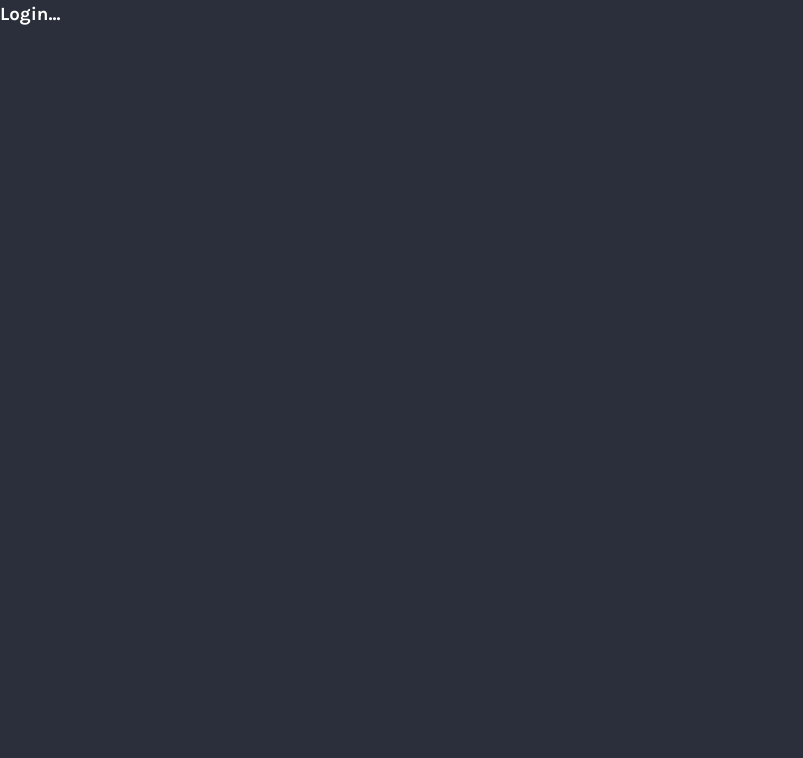
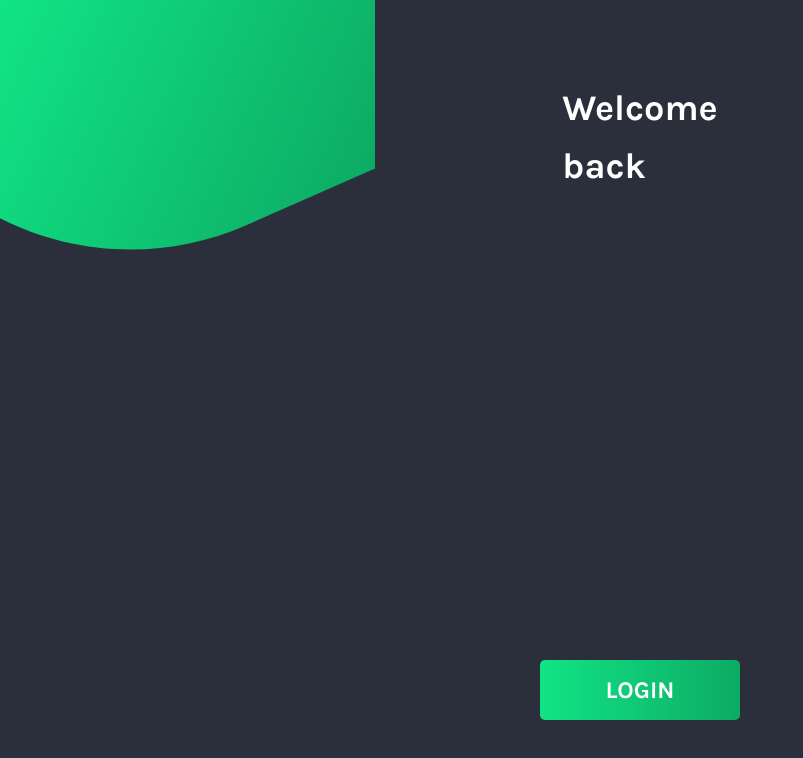
Before and after one commit to DomDew/scores-saver, a React (Create React App) app in the folder client/: page /login in a window 1280 px wide. Shown: the top 758 px of the page, without its empty margins (0-803 px from the left). Built offline with nearby package versions, Linux system fonts and the light colour scheme.

Commit message:
Animate transition to login component - create form-page-background svg

```diff
--- a/client/src/App.js
+++ b/client/src/App.js
@@ -1,36 +1,37 @@
 // DEPENDENCIES
-import React, { useState, useMemo } from "react";
+import React, { useState, useMemo } from 'react';
 import {
-  BrowserRouter as Router,
   Switch,
   Route,
-} from "react-router-dom";
-import { UserContext } from "./utils/UserContext";
-import ReactCSSTransitionGroup from 'react-transition-group';
+  useLocation
+} from 'react-router-dom';
+// import { UserContext } from './utils/UserContext';
+import { AnimatePresence } from 'framer-motion'
 
 // COMPONENTS
-import Home from "./components/Home";
-import Login from "./components/Login";
+import Home from './components/Home';
+import Login from './components/Login';
 
 // STYLES
 import './styles/_main-container.scss'
 import './styles/_fonts.scss'
 import './styles/_main-button.scss'
 import './styles/_subheader.scss'
+import './styles/_home-logo.scss'
+import './styles/_form-page.scss'
 
 export default function AppRouter() {
-  const [user, setUser] = useState(null)
+  // const [user, setUser] = useState(null)
 
-  const userValue = useMemo(() => ({user, setUser}), [user, setUser]);
+  // const userValue = useMemo(() => ({user, setUser}), [user, setUser]);
+  const location = useLocation();
 
   return (
-    <Router>
-      <Switch>
-        <UserContext.Provider value={userValue}>
+      <AnimatePresence exitBeforeEnter initial={false}>
+        <Switch location={location} key={location.pathname}>
           <Route path="/" exact component={Home} />
           <Route path="/login" component={Login} />
-        </UserContext.Provider>
-      </Switch>
-    </Router>
+        </Switch>
+      </AnimatePresence>
   );
 }
--- a/client/src/components/Home.js
+++ b/client/src/components/Home.js
@@ -1,6 +1,7 @@
 // DEPENDENCIES
 import React from 'react'
 import { Link } from 'react-router-dom'
+import { motion } from 'framer-motion'
 
 // COMPONENTS
 import MainButton from './MainButton'
@@ -14,11 +15,39 @@ import logo from "../images/logo.svg"
 export default function Home() {
   return (
       <div className="main-container">
+        <motion.div
+          initial={{y: -500}}
+          animate={{y: 0}}
+          exit={{ y: -500 }}
+          transition={{
+            duration: 0.5,
+            ease: "easeInOut"
+          }}
+        >
+          <header style={{
+            display: 'flex',
+            flexDirection: 'column',
+            justifyContent: 'space-between',
+            minHeight: '400px'
+          }
+          }>
             <img src={logo} className="home-logo" alt="The Scores Saver Logo: A die showing the number five ontop of two crossed measures with the text 'Scores Saver' beneath" />
             <h3 className="home-subheader">Keep track of your tabletop scores. <br></br>Anytime, anywhere!</h3>
+          </header>
+        </motion.div>
+        <motion.div
+          initial={{scaleX: 0}}
+          animate={{scaleX: 1}}
+          exit={{scaleX: 0}}
+          transition={{
+            duration: 0.5,
+            ease: "easeInOut"
+          }}
+        >
           <Link to="/login">
             <MainButton btnText="get started" />
           </Link>
+        </motion.div>
       </div>
   )
 }
--- a/client/src/components/Login.js
+++ b/client/src/components/Login.js
@@ -1,9 +1,51 @@
+// DEPENDENCIES
 import React from 'react'
+import { motion } from 'framer-motion'
+
+// COMPONENTS
+import MainButton from './MainButton'
+
+// IMAGES
+import formPageBackground from '../images/form-page-background.svg'
 
 export default function Login() {
   return (
-    <div>
-      <h3>Login...</h3>
+    <div className="main-container">
+      <motion.img
+          initial={{ y: -800 }}
+          animate={{ y: 0 }}
+          exit={{ y: -800}}
+          transition={{
+            duration: 0.7,
+            ease: "easeInOut"
+           }}
+          src={formPageBackground}
+          className="form-page-background"
+          alt="A green wave-form coverin the background of the header"
+        />
+
+      <motion.div
+        initial={{ y: -800 }}
+        animate={{ y: 0 }}
+        exit={{ y: -800}}
+        transition={{ duration: 1 }}
+      >
+        <header className="form-page-header">
+          <h1>Welcome <br />back</h1>
+        </header>
+      </motion.div>
+
+      <motion.div
+        initial={{scaleX: 0}}
+        animate={{scaleX: 1}}
+        exit={{scaleX: 0}}
+        transition={{
+          duration: 0.5,
+          ease: "easeInOut"
+        }}
+      >
+        <MainButton btnText="login" />
+      </motion.div>
     </div>
   )
 }
--- a/client/src/index.js
+++ b/client/src/index.js
@@ -2,10 +2,12 @@ import React from 'react';
 import ReactDOM from 'react-dom';
 import './index.css';
 import App from './App';
-
+import { BrowserRouter as Router } from 'react-router-dom';
 ReactDOM.render(
   <React.StrictMode>
-    <App />
+    <Router>
+      <App />
+    </Router>
   </React.StrictMode>,
   document.getElementById('root')
 );
--- a/client/src/styles/_fonts.scss
+++ b/client/src/styles/_fonts.scss
@@ -7,3 +7,7 @@ h1, h2, h3 {
   margin: 0;
   line-height: 1.6;
 }
+
+h1 {
+  font-size: 36px;
+}
--- /dev/null
+++ b/client/src/styles/_form-page.scss
@@ -0,0 +1,10 @@
+.form-page-background {
+  position: absolute;
+  top: 0;
+  left: 0;
+  max-width: 100vh;
+}
+
+.form-page-header {
+  position: relative
+}
--- /dev/null
+++ b/client/src/styles/_home-logo.scss
@@ -0,0 +1,3 @@
+.home-logo {
+  max-height: 250px;
+}
```
Also changed, not shown: client/src/images/form-page-background.svg (added). Lines whose indentation alone changed are shown as unchanged.
